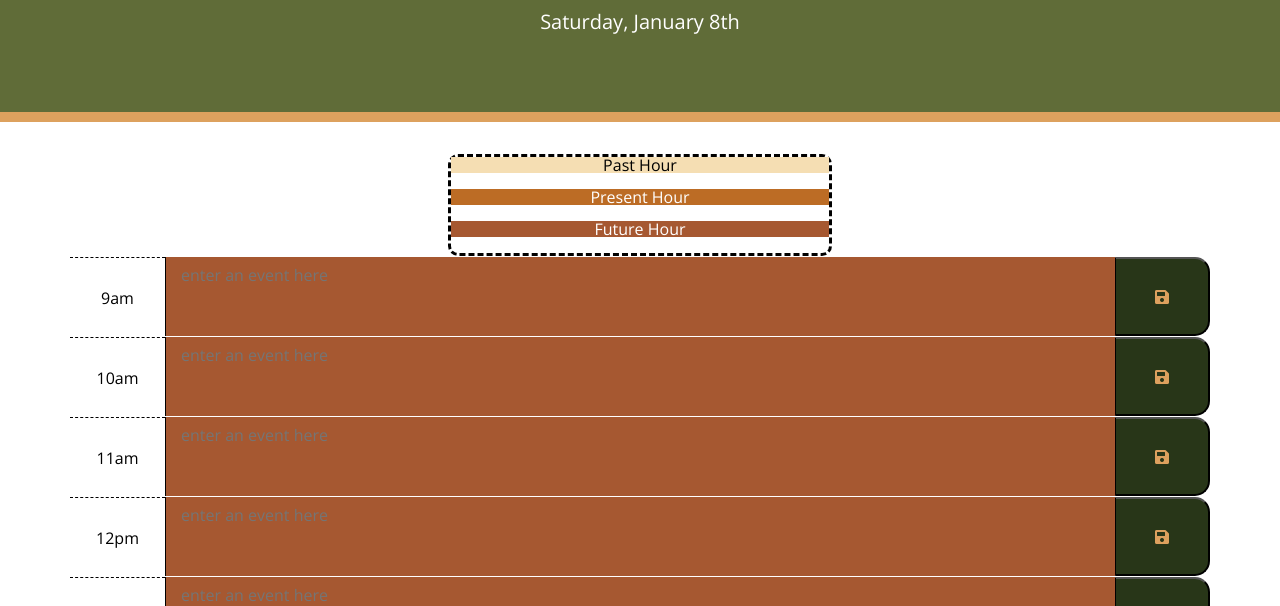
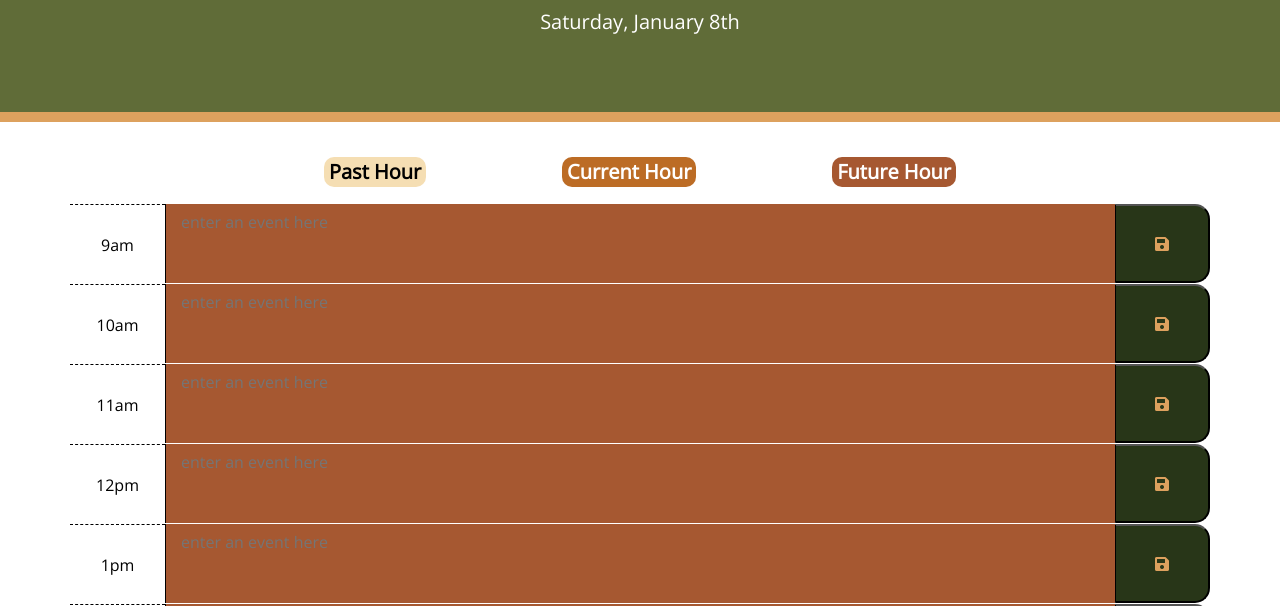
Before and after one commit to sabhanson/HW5-DayPlanner, a plain HTML site: page index.html in a window 1280 px wide. Shown: the part 182-788 px from the top of the page. Drawn offline with nearby package versions, Linux system fonts and the light colour scheme.

Commit message:
final changes made. final version push to github

```diff
--- a/assets/script.js
+++ b/assets/script.js
@@ -1,18 +1,3 @@
-//ACCEPTANCE CRIT
-    // GIVEN I am using a daily planner to create a schedule
-    // WHEN I open the planner
-    // THEN the current day is displayed at the top of the calendar
-    // WHEN I scroll down
-    // THEN I am presented with timeblocks for standard business hours
-    // WHEN I view the timeblocks for that day
-    // THEN each timeblock is color coded to indicate whether it is in the past, present, or future
-    // WHEN I click into a timeblock
-    // THEN I can enter an event
-    // WHEN I click the save button for that timeblock
-    // THEN the text for that event is saved in local storage
-    // WHEN I refresh the page
-    // THEN the saved events persist
-
 var currentDay = document.querySelector('#currentDay');
 var currentTime = moment().format('HH')
 var scheduleContainer = $('.container')
@@ -36,7 +21,9 @@ var saveBtn7 = document.querySelector('.btn7');
 var saveBtn8 = document.querySelector('.btn8');
 var saveBtn9 = document.querySelector('.btn9');
 
+console.log(currentTime);
 
+//function to check current hour vs global hour to change background color
 function currentHour () {
     for (let i = 0; i < 17; i++) {
         var eachHour = scheduleContainer.children().eq(i).children().eq(1).data('time');
@@ -51,20 +38,6 @@ function currentHour () {
 };
 currentHour();
 
-//TEST FUNCTION TO NOT COPY ISAAC
-// function currentHour () {
-//     for (let i = 0; i < 17; i++) {
-//         var containerDiv = scheduleContainer;
-//         var innerDivs = containerDiv.get
-//         if (eachHour < currentTime) {
-//             scheduleContainer.children().eq(i).children().eq(1).addClass('past');
-//         } else if (eachHour == currentTime) {
-//             scheduleContainer.children().eq(i).children().eq(1).addClass('present');
-//         } else {
-//             scheduleContainer.children().eq(i).children().eq(1).addClass('future')
-//         }
-//     }
-// };
 
 
 //local storage for 9am box
@@ -117,19 +90,49 @@ saveBtn5.addEventListener('click', save1PM);
 function get1PM() {
     onePM.value = JSON.parse(localStorage.getItem('1pmVal'));
 }
+//local storage for 2pm box
+function save2PM() {
+    var twoInput = twoPM.value;
+    localStorage.setItem('2pmVal',JSON.stringify(twoInput));
+}
+saveBtn6.addEventListener('click', save2PM);
+
+function get2PM() {
+    twoPM.value = JSON.parse(localStorage.getItem('2pmVal'));
+}
+//local storage for 3pm box
+function save3PM() {
+    var threeInput = threePM.value;
+    localStorage.setItem('3pmVal',JSON.stringify(threeInput));
+}
+saveBtn7.addEventListener('click', save3PM);
+
+function get3PM() {
+    threePM.value = JSON.parse(localStorage.getItem('3pmVal'));
+}
+//local storage for 4pm box
+function save4PM() {
+    var fourInput = fourPM.value;
+    localStorage.setItem('4pmVal',JSON.stringify(fourInput));
+}
+saveBtn8.addEventListener('click', save4PM);
+
+function get4PM() {
+    fourPM.value = JSON.parse(localStorage.getItem('4pmVal'));
+}
+//local storage for 5pm box
+function save5PM() {
+    var fiveInput = fivePM.value;
+    localStorage.setItem('5pmVal',JSON.stringify(fiveInput));
+}
+saveBtn9.addEventListener('click', save5PM);
+
+function get5PM() {
+    fivePM.value = JSON.parse(localStorage.getItem('5pmVal'));
+}
 
 
-
-
-
-
-
-
-
-
-
-
-
+//functions for each hour to populate textarea
 get9AM();
 get10AM();
 get11AM();
@@ -139,32 +142,3 @@ get2PM();
 get3PM();
 get4PM();
 get5PM();
-
-
-//ON PAGE LOAD, ALL STORED INPUT WILL BE DISPLAYED
-//DATE WILL SHOW AT THE TOP
-
-
-
-//TODO: TIMER FUNCTION THAT CHECKS THE MOMENT TIME EVERY MILLISECOND TO PROVIDE LIVE UPDATES AS THE HOURS PASS
-
-
-//TODO: CREATE LOCAL STORAGE TO CONTAIN USER INPUTS IN THE TEXTAREA TAGS.
-    //STORE TEXTAREA INPUT ONCE SAVE BUTTON IS PRESSED
-    //TODO: ON.CLICK ANY SAVEBTN STORAGE IS UPDATED
-
-
-    // function test (){
-
-    //     saveButton.addEventListener("click")
-    //     console.log("button clicked")
-
-    // }
-
-
-    // test();
-// function test() {
-//     var input = $(textarea);
-//     localStorage.setItem("test", input.value);
-//     var storedTest = localStorage.getItem("test");
-// }
--- a/assets/style.css
+++ b/assets/style.css
@@ -22,6 +22,7 @@ textarea {
   border-radius: 0;
   border-bottom: 10px solid #DDA15E;
 }
+/* style applied to the p elements in the jumbotron */
 .jumbotron p {
   color: white;
 }
@@ -77,17 +78,33 @@ textarea {
   transition: all 0.3s ease-in-out;
 }
 
-.sectionCon {
+.legend {
   display: flex;
-  justify-content: center;
-
+  padding-top: 3px;
+  justify-content: space-around;
+  align-items: center;
+  font-size: 20px;
+  margin: 0 20% 0 20%;
+  font-weight: 800;
 }
 
-.legend {
-  max-width: 30%;
-  text-align: center;
-  margin-right: 35%;
-  margin-left: 35%;
-  border: 3px dashed black;
+.pastHr {
+  background-color: wheat;
+  color: black;
+  padding: 5px;
   border-radius: 10px;
 }
+
+.currentHr {
+  background-color: #bc6c25;
+  color: white;
+  padding: 5px;
+  border-radius: 10px;
+}
+
+.futureHr {
+  background-color: #A65831;
+  color: white;
+  padding: 5px;
+  border-radius: 10px;
+}
--- a/index.html
+++ b/index.html
@@ -30,13 +30,12 @@
       <p id="currentDay" class="lead"></p>
     </header>
 
-    <div class="legendCon">
-      <section class="legend">
-        <p class="past">Past Hour</p>
-        <p class="present">Present Hour</p>
-        <p class="future">Future Hour</p>
-      </section>
+    <div class="legend">
+      <p class="pastHr">Past Hour</p>
+      <p class="currentHr">Current Hour</p>
+      <p class="futureHr">Future Hour</p>
     </div>
+
     <!-- Timeblocks go here -->
 
     <section class="container">
@@ -112,9 +111,8 @@
         <textarea name="event" class="w-100 fivePM col-10" placeholder="enter an event here" data-time="17"></textarea>
         <button class="saveBtn btn9 col-1"><i class="fas fa-save"></i></button>
       </div>
+    </section>
 
-
-    </section>
 
     <script src="https://cdnjs.cloudflare.com/ajax/libs/jquery/3.2.1/jquery.min.js"></script>
     <script src="https://cdnjs.cloudflare.com/ajax/libs/moment.js/2.24.0/moment.min.js"></script>
```
Also changed, not shown: 1 other file.
